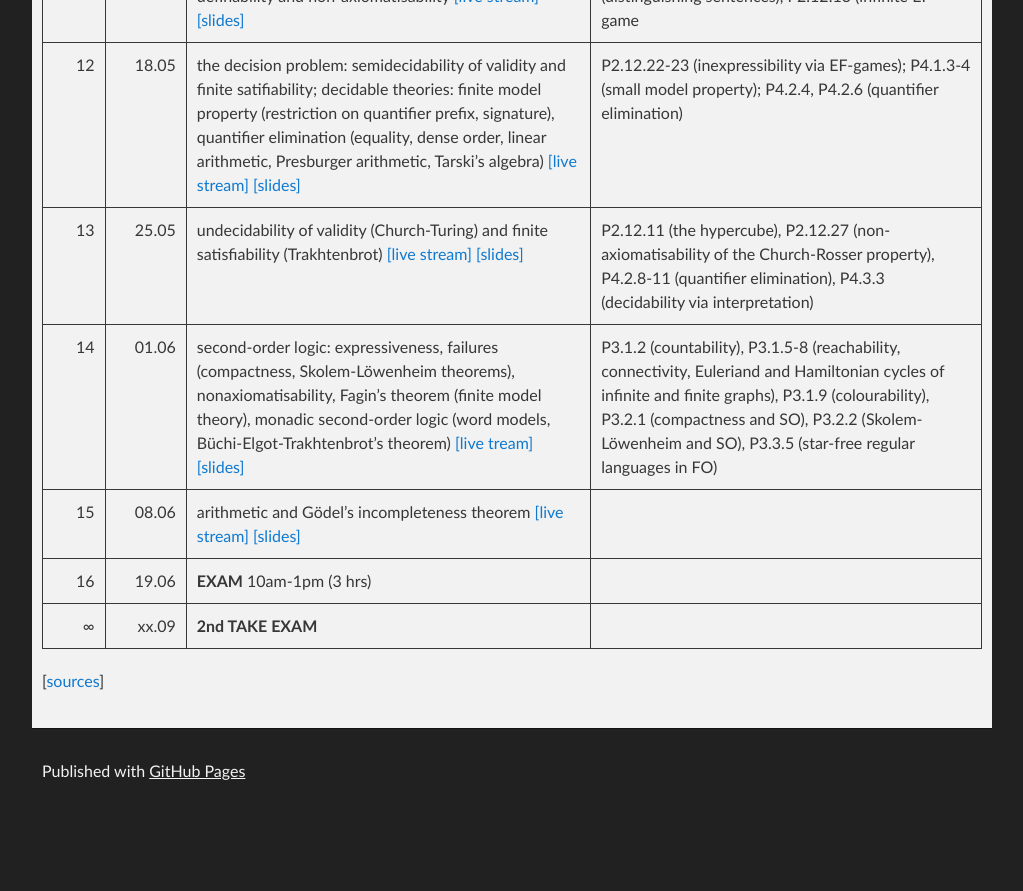
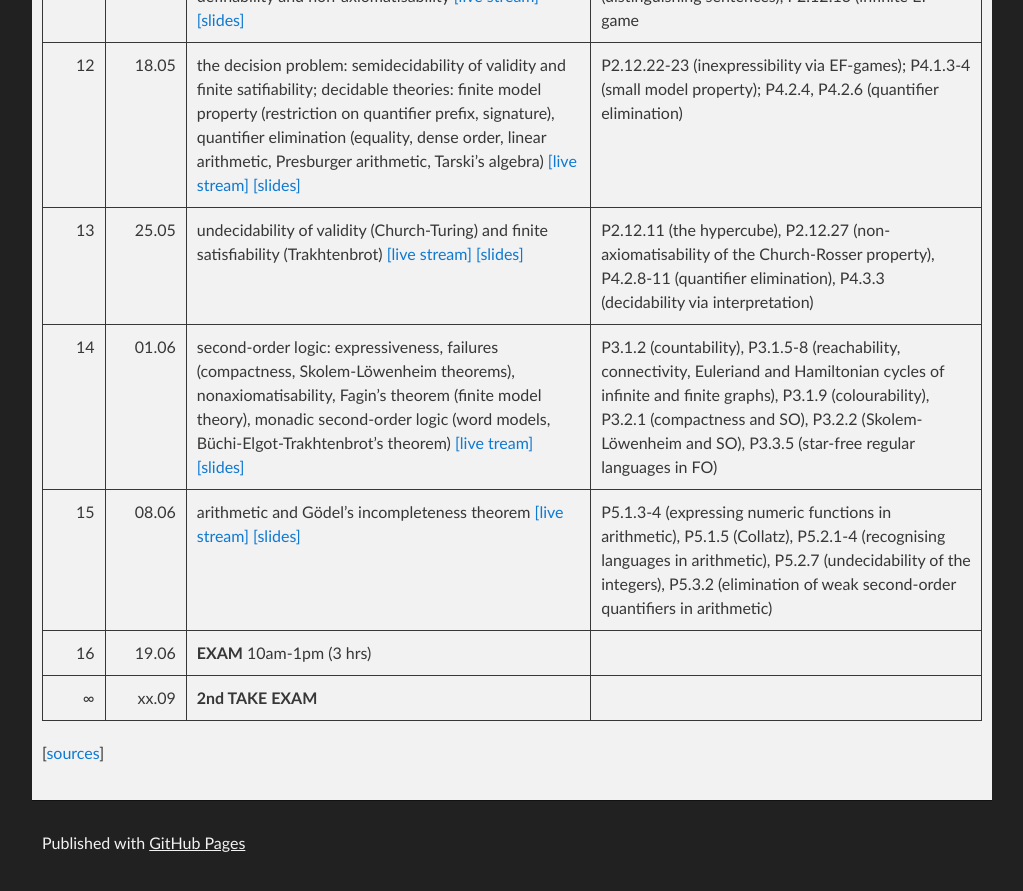
Before and after one commit to lclem/logic_course, a Jekyll site: the page built from docs/index.md, in a window 1280 px wide and 900 px high, scrolled down 3640 px. Shown: the top 891 px of the window, without its empty margins (128-1151 px from the left). Built offline with Jekyll 4.4.1, drawn with Linux system fonts in a browser that asks for light colours; our own code applies the rules of GitHub Pages for plain Markdown files; before the commit the page ends 4468 px from its top, so only the background shows below that.

Commit message:
Update index.md

```diff
--- a/docs/index.md
+++ b/docs/index.md
@@ -80,7 +80,7 @@ Rocket.Chat:
 | 12 | 18.05 | the decision problem: semidecidability of validity and finite satifiability; decidable theories: finite model property (restriction on quantifier prefix, signature), quantifier elimination (equality, dense order, linear arithmetic, Presburger arithmetic, Tarski's algebra) [[live stream]](https://youtu.be/PpFjRg2_NpM) [[slides]](slides/10-quantifier_elimination.pdf) | P2.12.22-23 (inexpressibility via EF-games); P4.1.3-4 (small model property); P4.2.4, P4.2.6 (quantifier elimination) |
 | 13 | 25.05 | undecidability of validity (Church-Turing) and finite satisfiability (Trakhtenbrot) [[live stream]](https://youtu.be/3NRi9S-F2Vk) [[slides]](slides/11-undecidability.pdf) | P2.12.11 (the hypercube), P2.12.27 (non-axiomatisability of the Church-Rosser property), P4.2.8-11 (quantifier elimination), P4.3.3 (decidability via interpretation) |
 | 14 | 01.06 | second-order logic: expressiveness, failures (compactness, Skolem-Löwenheim theorems), nonaxiomatisability, Fagin's theorem (finite model theory), monadic second-order logic (word models, Büchi-Elgot-Trakhtenbrot's theorem) [[live tream]](https://youtu.be/qzMv-BpticE) [[slides]](slides/12-second_order_logic.pdf) | P3.1.2 (countability), P3.1.5-8 (reachability, connectivity, Euleriand and Hamiltonian cycles of infinite and finite graphs), P3.1.9 (colourability), P3.2.1 (compactness and SO), P3.2.2 (Skolem-Löwenheim and SO), P3.3.5 (star-free regular languages in FO)|
-| 15 | 08.06 | arithmetic and Gödel's incompleteness theorem [[live stream]](https://youtu.be/S9uauo3oAqY) [[slides]](slides/13-incompleteness.pdf) | |
+| 15 | 08.06 | arithmetic and Gödel's incompleteness theorem [[live stream]](https://youtu.be/S9uauo3oAqY) [[slides]](slides/13-incompleteness.pdf) | P5.1.3-4 (expressing numeric functions in arithmetic), P5.1.5 (Collatz), P5.2.1-4 (recognising languages in arithmetic), P5.2.7 (undecidability of the integers), P5.3.2 (elimination of weak second-order quantifiers in arithmetic) |
 | 16 | 19.06 | **EXAM** 10am-1pm (3 hrs) | |
 | ∞ | xx.09 | **2nd TAKE EXAM** | |
 
```
